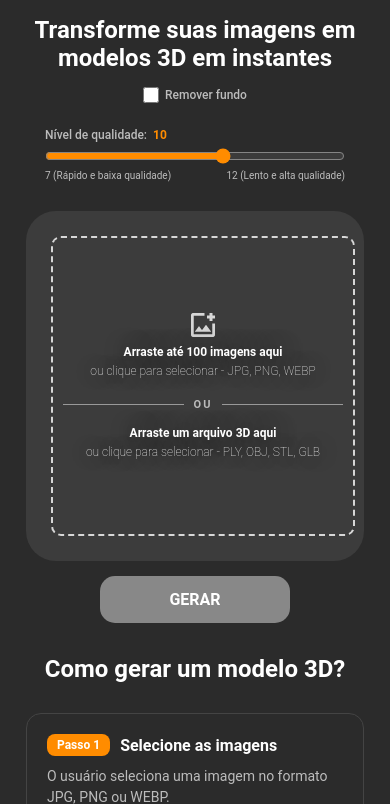
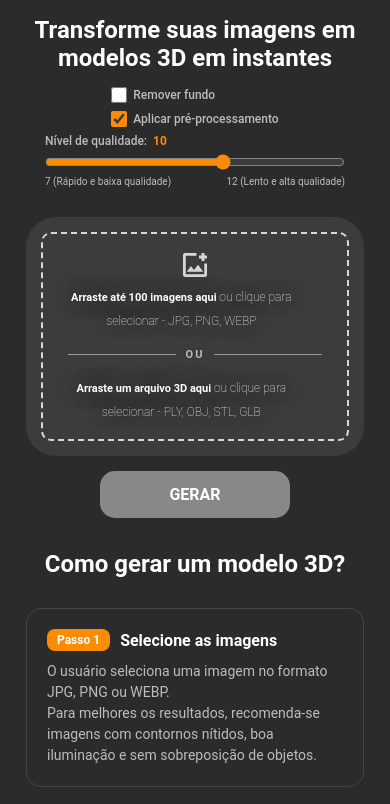
Before and after one commit to dcamargoo/triform, a Flask app: page / in a window 390 px wide. Shown: the part 72-876 px from the top of the page. Run offline with Flask 3, Linux system fonts and the light colour scheme; some libraries are stand-ins or nearby versions.

Commit message:
feat: adiciona filtros e melhora responsividade

```diff
--- a/app.py
+++ b/app.py
@@ -27,6 +27,8 @@ def serve_models(filename):
 @app.route("/upload", methods=["POST"])
 def upload():
     global current_stage, cancel_flag, pipeline_thread, current_error
+
+    use_preprocess = request.form.get("use_preprocess", "true") == "true"
 
     uploaded_files = request.files.getlist("file")
 
@@ -101,7 +103,8 @@ def upload():
                 preprocessing.preprocess_image(
                     input_path=str(original_dir / filename),
                     output_base_dir=str(processed_dir),
-                    strategy=strategy
+                    strategy=strategy,
+                    use_preprocess=use_preprocess
                 )
 
             sfm_input_dir = processed_dir / strategy
--- a/reconstruction/preprocessing.py
+++ b/reconstruction/preprocessing.py
@@ -9,9 +9,8 @@ VALID_STRATEGIES = {
     "sem_fundo"
 }
 
-
 # função principal de preprocessamento que aplica as transformações e salva a imagem resultante
-def preprocess_image(input_path, output_base_dir, strategy, cancel_check=None):
+def preprocess_image(input_path, output_base_dir, strategy, use_preprocess=True, cancel_check=None):
 
     if cancel_check and cancel_check():
         raise Exception("cancelled")
@@ -23,15 +22,18 @@ def preprocess_image(input_path, output_base_dir, strategy, cancel_check=None):
     if image is None:
         raise ValueError(f"Não foi possível carregar a imagem: {input_path}")
 
-    if cancel_check and cancel_check():
-        raise Exception("cancelled")
-
     base_output_dir = Path(output_base_dir)
     strategy_dir = base_output_dir / strategy
     strategy_dir.mkdir(parents=True, exist_ok=True)
 
     file_stem = Path(input_path).stem
     png_name = file_stem + ".png"
+
+    if not use_preprocess:
+        output_path = strategy_dir / png_name
+        cv2.imwrite(str(output_path), image)
+        print(f"[PREPROCESSAMENTO OFF] → {output_path}")
+        return
 
     resized = resize_if_needed(image)
 
@@ -54,12 +56,10 @@ def preprocess_image(input_path, output_base_dir, strategy, cancel_check=None):
         raise Exception("cancelled")
 
     if strategy == "com_fundo":
-
         output_path = strategy_dir / png_name
         cv2.imwrite(str(output_path), enhanced)
 
     elif strategy == "sem_fundo":
-
         temp_path = strategy_dir / f"{file_stem}_temp.png"
         cv2.imwrite(str(temp_path), enhanced)
 
@@ -74,11 +74,7 @@ def preprocess_image(input_path, output_base_dir, strategy, cancel_check=None):
         if temp_path.exists():
             temp_path.unlink()
 
-    if cancel_check and cancel_check():
-        raise Exception("cancelled")
-
-    print(f"[PREPROCESSAMENTO] {strategy} → {output_path}")
-
+    print(f"[PREPROCESSAMENTO ON] {strategy} → {output_path}")
 
 # reduzir resolução da imagem se necessário
 def resize_if_needed(image, max_dimension=1600):
@@ -99,7 +95,6 @@ def resize_if_needed(image, max_dimension=1600):
 
     return image.copy()
 
-
 # aplicar correção de branco usando o espaço de cor LAB
 def apply_white_balance(image):
     lab = cv2.cvtColor(image, cv2.COLOR_BGR2LAB).astype(np.float32)
@@ -116,11 +111,9 @@ def apply_white_balance(image):
 
     return cv2.cvtColor(corrected, cv2.COLOR_LAB2BGR)
 
-
 # aplicar filtro bilateral para suavizar a imagem sem perder detalhes
 def apply_bilateral_filter(image):
     return cv2.bilateralFilter(image, d=9, sigmaColor=25, sigmaSpace=25)
-
 
 # aplicar CLAHE para melhorar o contraste local da imagem
 def apply_color_clahe(image):
@@ -132,7 +125,6 @@ def apply_color_clahe(image):
 
     merged = cv2.merge((l_enhanced, a, b))
     return cv2.cvtColor(merged, cv2.COLOR_LAB2BGR)
-
 
 # usar rembg para remover o fundo da imagem
 def remove_background(input_path, output_path, cancel_check=None):
--- a/static/css/style.css
+++ b/static/css/style.css
@@ -94,9 +94,15 @@ main h1 {
   display: flex;
   justify-content: center;
   align-items: center;
-  gap: 25px;
+  gap: 60px;
   margin: 15px auto;
   flex-wrap: wrap;
+}
+
+.checkbox-group {
+  display: flex;
+  flex-direction: column;
+  gap: 8px;
 }
 
 .option-group {
@@ -186,7 +192,9 @@ main h1 {
 }
 
 #generate .upload-card .drop-zone {
-  height: 300px;
+  min-height: 200px;
+  height: auto;
+  padding: 20px;
   display: flex;
   flex-wrap: wrap;
   gap: 0 20px;
@@ -204,14 +212,16 @@ main h1 {
 
 #generate .upload-card .drop-zone p {
   text-shadow: var(--upload-text-shadow) 1px 0 20px;
-  width: 300px;
+  width: 100%;
+  max-width: 90%;
+  word-break: break-word;
   font-weight: bold;
 }
 
 #generate .upload-card .drop-zone p span {
   font-size: 12px;
   font-weight: 100;
-  white-space: pre;
+  white-space: normal;
   line-height: 2;
 }
 
@@ -613,6 +623,28 @@ footer {
 }
 
 /* ===== RESPONSIVIDADE ===== */
+
+@media (max-width: 578px) {
+  #generate .upload-card .file-input {
+    padding: 15px;
+    width: auto;
+  }
+
+  #generate .upload-card .drop-zone {
+    min-height: 180px;
+    padding: 15px;
+  }
+
+  #generate .upload-card .drop-zone p {
+    font-size: 11px;
+  }
+
+  .options-container {
+    gap: 7px;
+    flex-direction: column;
+  }
+}
+
 @media (min-width: 768px) {
   header {
     padding: 12px 64px;
--- a/static/js/script.js
+++ b/static/js/script.js
@@ -636,10 +636,12 @@ if (form) {
 
     const depthValue = document.getElementById("depth").value;
     const semFundo = document.getElementById("sem_fundo").checked;
+    const usePreprocess = document.getElementById("use_preprocess").checked;
     const strategyValue = semFundo ? "sem_fundo" : "com_fundo";
 
     formData.append("depth", depthValue);
     formData.append("strategy", strategyValue);
+    formData.append("use_preprocess", usePreprocess ? "true" : "false");
 
     selectedFiles.forEach((item, i) => {
       const originalFile = item.file;
--- a/static/js/viewer.js
+++ b/static/js/viewer.js
@@ -40,7 +40,20 @@ function initViewer() {
   }
 
   scene = new THREE.Scene();
+
+  const bgCheckbox = document.getElementById("whiteBackground");
+
   scene.background = new THREE.Color(0x111111);
+
+  if (bgCheckbox) {
+    bgCheckbox.checked = false;
+
+    bgCheckbox.addEventListener("change", () => {
+      scene.background = new THREE.Color(
+        bgCheckbox.checked ? 0xffffff : 0x111111
+      );
+    });
+  }
 
   THREE.Object3D.DEFAULT_UP.set(0, 0, 1);
 
--- a/templates/index.html
+++ b/templates/index.html
@@ -24,11 +24,20 @@
     <section id="generate">
       <h1>Transforme suas imagens em modelos 3D em instantes</h1>
       <div class="options-container">
-        <div class="option-group">
-          <label>
-            <input type="checkbox" name="sem_fundo" id="sem_fundo">
-            Remover fundo
-          </label>
+        <div class="checkbox-group">
+          <div class="option-group">
+            <label>
+              <input type="checkbox" name="sem_fundo" id="sem_fundo">
+              Remover fundo
+            </label>
+          </div>
+
+          <div class="option-group">
+            <label>
+              <input type="checkbox" id="use_preprocess" checked>
+              Aplicar pré-processamento
+            </label>
+          </div>
         </div>
         <div class="option-group">
           <label for="depth">
@@ -117,6 +126,12 @@
       <div class="options-container">
         <div class="option-group">
           <label>
+            <input type="checkbox" id="whiteBackground">
+            Fundo branco
+          </label>
+        </div>
+        <div class="option-group">
+          <label>
             <input type="checkbox" id="toggleColor" checked>
             Mostrar cores
           </label>
```
